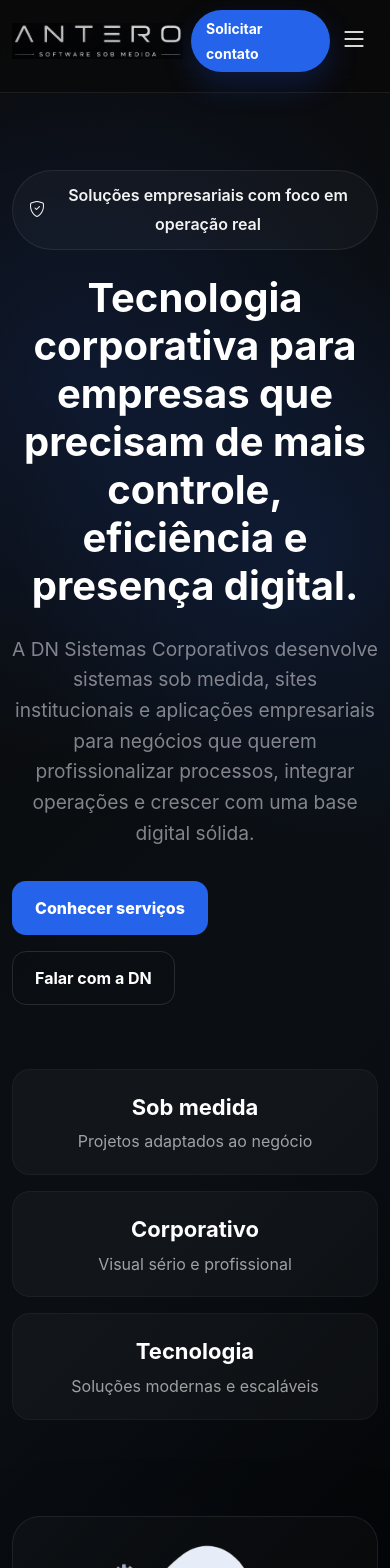
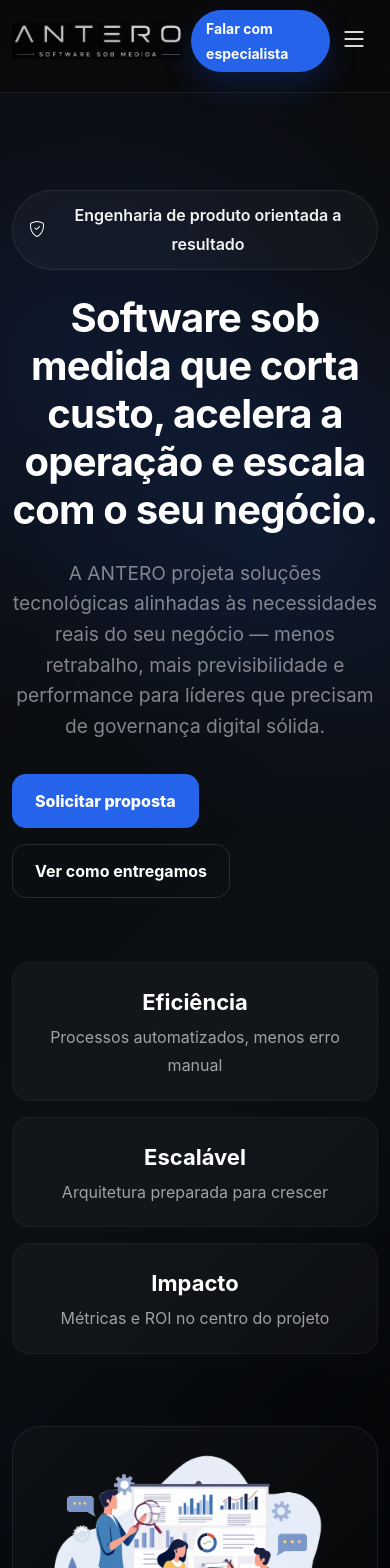
Before and after one commit to DavidEdsonDoNascimento/dnsistemas, a Next.js app: page / in a window 390 px wide. Shown: the top 1568 px of the page. Built offline with nearby package versions, Linux system fonts and the light colour scheme.

Commit message:
ajustes de layout

```diff
--- a/src/app/api/contact/route.ts
+++ b/src/app/api/contact/route.ts
@@ -43,10 +43,10 @@ export async function POST(request: Request) {
     from: process.env.MAIL_FROM!,
     to: [process.env.MAIL_TO!],
     replyTo: email,
-    subject: `[Contato Site] ${subject}`,
-    text: `Novo contato do site\n\nNome: ${name}\nE-mail: ${email}\nAssunto: ${subject}\n\nMensagem:\n${message}`,
+    subject: `[ANTERO Site] ${subject}`,
+    text: `Novo contato — site ANTERO\n\nNome: ${name}\nE-mail: ${email}\nAssunto: ${subject}\n\nMensagem:\n${message}`,
     html: `
-        <h2>Novo contato do site</h2>
+        <h2>Novo contato — site ANTERO</h2>
         <p><strong>Nome:</strong> ${escapeHtml(name)}</p>
         <p><strong>E-mail:</strong> ${escapeHtml(email)}</p>
         <p><strong>Assunto:</strong> ${escapeHtml(subject)}</p>
--- a/src/app/layout.tsx
+++ b/src/app/layout.tsx
@@ -12,8 +12,9 @@ import '@/assets/vendor/bootstrap-icons/bootstrap-icons.css'
 import ThemeRegistry from '@/theme/ThemeRegistry'
 
 export const metadata: Metadata = {
-  title: 'DN Sistemas Corporativos',
-  description: 'Soluções em sistemas corporativos, sites institucionais e aplicações empresariais.',
+  title: 'ANTERO — Software sob medida para empresas',
+  description:
+    'Soluções de software sob medida que reduzem custo operacional, aceleram processos e escalam com o seu negócio.',
   icons: {
     icon: '/favicon_v1.ico',
   },
--- a/src/app/page.tsx
+++ b/src/app/page.tsx
@@ -12,7 +12,7 @@ export default function Home() {
           <Link href="/" className="logo d-flex align-items-center text-decoration-none">
             <Image
               src="/antero_logo_header_cropped.png"
-              alt="Antero software sob medida"
+              alt="ANTERO — software sob medida"
               width={280}
               height={64}
               priority
@@ -41,7 +41,7 @@ export default function Home() {
           </nav>
 
           <a className={`btn-getstarted ${lc.landingHeaderCta}`} href="#contact">
-            Solicitar contato
+            Falar com especialista
           </a>
         </div>
       </header>
@@ -51,65 +51,64 @@ export default function Home() {
           <div className={lc.landingHeroGlow} />
 
           <div className="container position-relative">
-            <div className="row align-items-center gy-5">
+            <div className="row align-items-center gy-5 gx-lg-5">
               <div className="col-lg-6">
                 <div className="hero-content">
                   <div className={`mb-4 ${lc.landingBadge}`}>
                     <i className="bi bi-shield-check"></i>
-                    Soluções empresariais com foco em operação real
+                    Engenharia de produto orientada a resultado
                   </div>
 
                   <h1 className={lc.landingHeroTitle}>
-                    Tecnologia corporativa para empresas que precisam de mais controle, eficiência e presença
-                    digital.
+                    Software sob medida que corta custo, acelera a operação e escala com o seu negócio.
                   </h1>
 
                   <p className={lc.landingHeroLead}>
-                    A DN Sistemas Corporativos desenvolve sistemas sob medida, sites institucionais e aplicações
-                    empresariais para negócios que querem profissionalizar processos, integrar operações e crescer com
-                    uma base digital sólida.
+                    A ANTERO projeta soluções tecnológicas alinhadas às necessidades reais do seu negócio —
+                    menos retrabalho, mais previsibilidade e performance para líderes que precisam de governança
+                    digital sólida.
                   </p>
 
                   <div className="d-flex flex-wrap gap-3">
-                    <a href="#services" className={`btn ${lc.landingBtnPrimary}`}>
-                      Conhecer serviços
+                    <a href="#contact" className={`btn ${lc.landingBtnPrimary}`}>
+                      Solicitar proposta
                     </a>
 
-                    <a href="#contact" className={`btn ${lc.landingBtnGhost}`}>
-                      Falar com a DN
+                    <a href="#services" className={`btn ${lc.landingBtnGhost}`}>
+                      Ver como entregamos
                     </a>
                   </div>
 
-                  <div className="row mt-5 gy-3">
+                  <div className="row mt-5 gx-3 gy-3">
                     <div className="col-sm-4">
                       <div className={lc.landingStatCard}>
-                        <strong className={lc.landingStatTitle}>Sob medida</strong>
-                        <span className={lc.landingStatDesc}>Projetos adaptados ao negócio</span>
+                        <strong className={lc.landingStatTitle}>Eficiência</strong>
+                        <span className={lc.landingStatDesc}>Processos automatizados, menos erro manual</span>
                       </div>
                     </div>
 
                     <div className="col-sm-4">
                       <div className={lc.landingStatCard}>
-                        <strong className={lc.landingStatTitle}>Corporativo</strong>
-                        <span className={lc.landingStatDesc}>Visual sério e profissional</span>
+                        <strong className={lc.landingStatTitle}>Escalável</strong>
+                        <span className={lc.landingStatDesc}>Arquitetura preparada para crescer</span>
                       </div>
                     </div>
 
                     <div className="col-sm-4">
                       <div className={lc.landingStatCard}>
-                        <strong className={lc.landingStatTitle}>Tecnologia</strong>
-                        <span className={lc.landingStatDesc}>Soluções modernas e escaláveis</span>
+                        <strong className={lc.landingStatTitle}>Impacto</strong>
+                        <span className={lc.landingStatDesc}>Métricas e ROI no centro do projeto</span>
                       </div>
                     </div>
                   </div>
                 </div>
               </div>
 
-              <div className="col-lg-6">
+              <div className="col-lg-6 mt-4 mt-lg-0">
                 <div className={lc.landingHeroVisual}>
                   <img
                     src="/assets/img/illustration/illustration-14.webp"
-                    alt="DN Sistemas Corporativos"
+                    alt="Soluções de software ANTERO"
                     className={`img-fluid ${lc.landingHeroVisualImg}`}
                   />
                 </div>
@@ -120,50 +119,52 @@ export default function Home() {
 
         <section id="about" className={`section ${lc.landingSectionSoft}`}>
           <div className="container">
-            <div className="row align-items-center gy-5">
+            <div className="row align-items-center gy-5 gx-lg-5">
               <div className="col-lg-6">
                 <div className={lc.landingAboutFigure}>
                   <img
                     src="/assets/img/about/about-square-8.webp"
                     className={`img-fluid ${lc.landingAboutImg}`}
-                    alt="Sobre a DN Sistemas"
+                    alt="Sobre a ANTERO"
                   />
                 </div>
               </div>
 
               <div className="col-lg-6">
                 <div className={lc.landingAboutContent}>
-                  <span className={`d-inline-block ${lc.landingEyebrow}`}>Sobre a DN</span>
+                  <span className={`d-inline-block ${lc.landingEyebrow}`}>Por que ANTERO</span>
 
-                  <h2 className={lc.landingHeading2Tight}>Tecnologia aplicada à rotina real das empresas.</h2>
+                  <h2 className={lc.landingHeading2Tight}>
+                    Produto digital pensado como ativo estratégico — não apenas entrega pontual.
+                  </h2>
 
                   <p className={lc.landingParagraph}>
-                    A DN Sistemas Corporativos atua no desenvolvimento de soluções digitais com foco em estrutura,
-                    operação e presença profissional. Nosso trabalho é transformar necessidades reais em ferramentas
-                    úteis, estáveis e alinhadas ao negócio.
+                    Trabalhamos com empresas que exigem clareza, performance e segurança. Da descoberta à entrega,
+                    priorizamos o que reduz atrito na operação, melhora decisões e mantém sua stack preparada para
+                    evolução contínua.
                   </p>
 
                   <p className={lc.landingParagraphLoose}>
-                    Em vez de soluções genéricas, buscamos construir sistemas, interfaces e sites que transmitam
-                    confiança, agilizem processos e apoiem o crescimento da empresa com clareza e consistência.
+                    Você ganha ritmo de projeto enxuto, comunicação objetiva com o time técnico e código em padrões
+                    profissionais — pronto para time interno ou parceiros trabalharem no futuro.
                   </p>
 
-                  <div className="row gy-3">
+                  <div className="row gy-4 gx-3">
                     <div className="col-sm-6">
                       <div className={lc.landingCardWhite}>
-                        <h3 className={lc.landingMiniHeading}>Visão corporativa</h3>
+                        <h3 className={lc.landingMiniHeading}>Disciplina de negócio</h3>
                         <p className={lc.landingParagraphNoMargin}>
-                          Soluções pensadas para empresas que precisam de organização, imagem forte e processos
-                          confiáveis.
+                          Soluções ancoradas em fluxo real, KPIs e governança — sem promessas genéricas.
                         </p>
                       </div>
                     </div>
 
                     <div className="col-sm-6">
                       <div className={lc.landingCardWhite}>
-                        <h3 className={lc.landingMiniHeading}>Execução prática</h3>
+                        <h3 className={lc.landingMiniHeading}>Execução senior</h3>
                         <p className={lc.landingParagraphNoMargin}>
-                          Projetos orientados à implementação real, com foco em entrega, clareza e resultado.
+                          Do desenho da experiência à infraestrutura: menos ruído, mais previsibilidade no prazo e no
+                          investimento.
                         </p>
                       </div>
                     </div>
@@ -176,27 +177,27 @@ export default function Home() {
 
         <section id="services" className={`section ${lc.landingSectionWhite}`}>
           <div className="container">
-            <div className="text-center mb-5">
-              <span className={`d-inline-block ${lc.landingEyebrow}`}>Serviços</span>
+            <div className={`text-center ${lc.landingSectionIntroWide} ${lc.landingSectionIntro}`}>
+              <span className={`d-inline-block ${lc.landingEyebrow}`}>O que fazemos</span>
               <h2 className={lc.landingHeading2}>
-                Soluções desenvolvidas para fortalecer a base digital da sua empresa
+                Tecnologia sob medida com foco em resultado financeiro e operacional
               </h2>
               <p className={`${lc.landingParagraphCenter}`}>
-                Atuamos em frentes essenciais para empresas que precisam de mais eficiência, melhor apresentação
-                institucional e ferramentas alinhadas ao seu fluxo de trabalho.
+                Cada linha de código existe para responder a uma pergunta de negócio: como ganhar velocidade,
+                reduzir custo de erro e sustentar crescimento com sistemas estáveis?
               </p>
             </div>
 
-            <div className="row gy-4">
+            <div className="row gy-5 gx-lg-4">
               <div className="col-lg-4">
                 <div className={lc.landingServiceCard}>
                   <div className={lc.landingServiceIcon}>
                     <i className="bi bi-diagram-3"></i>
                   </div>
-                  <h3 className={lc.landingServiceTitle}>Sistemas Corporativos</h3>
+                  <h3 className={lc.landingServiceTitle}>Software corporativo sob medida</h3>
                   <p className={lc.landingParagraphNoMargin}>
-                    Desenvolvimento de sistemas sob medida para organizar processos, centralizar informações, reduzir
-                    retrabalho e apoiar a tomada de decisão.
+                    Plataformas internas que unificam dados, eliminam gargalos e dão traçabilidade à operação —
+                    menos planilhas paralelas, mais uma fonte única da verdade.
                   </p>
                 </div>
               </div>
@@ -206,10 +207,10 @@ export default function Home() {
                   <div className={lc.landingServiceIcon}>
                     <i className="bi bi-window-stack"></i>
                   </div>
-                  <h3 className={lc.landingServiceTitle}>Sites Institucionais</h3>
+                  <h3 className={lc.landingServiceTitle}>Presença institucional de alta conversão</h3>
                   <p className={lc.landingParagraphNoMargin}>
-                    Criação de sites profissionais com identidade sólida, navegação clara e apresentação confiável dos
-                    serviços e diferenciais da empresa.
+                    Sites e portais pensados como canal comercial sério — narrativa clara, performance e autoridade de
+                    marca para fechar ciclo com clientes enterprise e decisores exigentes.
                   </p>
                 </div>
               </div>
@@ -219,10 +220,10 @@ export default function Home() {
                   <div className={lc.landingServiceIcon}>
                     <i className="bi bi-phone"></i>
                   </div>
-                  <h3 className={lc.landingServiceTitle}>Aplicações Empresariais</h3>
+                  <h3 className={lc.landingServiceTitle}>Produtos mobile e omnicanalidade</h3>
                   <p className={lc.landingParagraphNoMargin}>
-                    Soluções web e mobile voltadas à operação, acompanhamento de atividades, integração entre setores e
-                    expansão digital do negócio.
+                    Aplicações conectadas ao seu ecossistema: times no campo ou remotos ganham velocidade sem abrir mão
+                    de segurança, políticas e auditoria corporativa.
                   </p>
                 </div>
               </div>
@@ -233,16 +234,17 @@ export default function Home() {
         <section className={`section ${lc.landingSectionPadBottom}`}>
           <div className="container">
             <div className={lc.landingRibbon}>
-              <div className="row align-items-center gy-4">
+              <div className="row align-items-center gy-4 gx-lg-4">
                 <div className="col-lg-8">
-                  <h2 className={lc.landingRibbonTitle}>Sua empresa precisa de uma base digital mais forte?</h2>
+                  <h2 className={lc.landingRibbonTitle}>Pronto para transformar tecnologia em vantagem competitiva?</h2>
                   <p className={lc.landingRibbonText}>
-                    Podemos estruturar uma solução institucional ou corporativa alinhada ao momento do seu negócio.
+                    Agenda uma conversa objetiva para mapearmos cenário atual, pontos de alavanca e próximo passo
+                    viável para o seu time.
                   </p>
                 </div>
                 <div className="col-lg-4 text-lg-end">
                   <a href="#contact" className={`btn ${lc.landingRibbonBtn}`}>
-                    Solicitar orçamento
+                    Agendar análise
                   </a>
                 </div>
               </div>
@@ -252,24 +254,25 @@ export default function Home() {
 
         <section id="contact" className={`section ${lc.landingSectionSoft}`}>
           <div className="container">
-            <div className="text-center mb-5">
+            <div className={`text-center ${lc.landingSectionIntroWide} ${lc.landingSectionIntro}`}>
               <span className={`d-inline-block ${lc.landingEyebrow}`}>Contato</span>
-              <h2 className={lc.landingHeading2}>Vamos conversar sobre o que sua empresa precisa</h2>
+              <h2 className={lc.landingHeading2}>Fale diretamente com quem vai conduzir o seu projeto</h2>
               <p className={lc.landingParagraphCenter}>
-                Entre em contato para apresentar seu cenário, suas metas e o tipo de solução que você busca.
+                Descreva o contexto da empresa e o problema que você precisa resolver. Retornamos com próximos passos
+                e formato de trabalho mais adequados.
               </p>
             </div>
 
-            <div className="row gy-4">
+            <div className="row gy-5 gx-lg-5">
               <div className="col-lg-5">
                 <div className={lc.landingContactInfo}>
-                  <div className="d-flex align-items-start mb-4">
+                  <div className="d-flex align-items-start mb-5">
                     <div className={lc.landingContactIcon}>
                       <i className="bi bi-envelope"></i>
                     </div>
                     <div>
                       <h3 className={lc.landingMiniHeadingSm}>E-mail</h3>
-                      <p className={lc.landingParagraphNoMargin}>contato@dnsistemas.com.br</p>
+                      <p className={lc.landingParagraphNoMargin}>contato@antero.tech</p>
                     </div>
                   </div>
 
@@ -280,7 +283,7 @@ export default function Home() {
                     <div>
                       <h3 className={lc.landingMiniHeadingSm}>WhatsApp</h3>
                       <p className={lc.landingParagraphNoMargin}>
-                        Atendimento direto para orçamento e alinhamento inicial do projeto.
+                        Canal rápido para alinhar urgência de negócio, escopo inicial e formato de engajamento da ANTERO.
                       </p>
                     </div>
                   </div>
@@ -300,7 +303,8 @@ export default function Home() {
       <footer id="footer" className={`footer ${lc.landingFooter}`}>
         <div className="container text-center">
           <p className={lc.landingFooterText}>
-            © <strong className={lc.landingFooterStrong}>DN Sistemas Corporativos</strong>. Todos os direitos reservados.
+            © {new Date().getFullYear()}{' '}
+            <strong className={lc.landingFooterStrong}>ANTERO</strong>. Todos os direitos reservados.
           </p>
         </div>
       </footer>
--- a/src/assets/css/main.css
+++ b/src/assets/css/main.css
@@ -4210,7 +4210,7 @@ section,
 .starter-section {
   /* Add your styles here */
 }
-/* ===== DN Sistemas — apenas fontes; cores ficam nos :root (--dn-* + aliases) ===== */
+/* ===== ANTERO — fontes; cores em :root (--dn-* + aliases) ===== */
 :root {
   --default-font: "Inter", system-ui, -apple-system, "Segoe UI", Roboto, "Helvetica Neue", Arial, sans-serif;
   --heading-font: "Inter", system-ui, -apple-system, "Segoe UI", Roboto, "Helvetica Neue", Arial, sans-serif;
--- a/src/components/Header/index.tsx
+++ b/src/components/Header/index.tsx
@@ -20,7 +20,7 @@ export function Header() {
         <Link href="/" className={lc.landingPlainLink}>
           <Image
             src="/antero_logo_header_croppezd.png"
-            alt="Antero software sob medida"
+            alt="ANTERO — software sob medida"
             width={280}
             height={64}
             priority
@@ -47,7 +47,7 @@ export function Header() {
         </Box>
 
         <Button variant="contained" color="primary">
-          Solicitar Análise
+          Agendar análise
         </Button>
       </Toolbar>
     </AppBar>
--- a/src/components/contact-form.tsx
+++ b/src/components/contact-form.tsx
@@ -39,17 +39,18 @@ export default function ContactForm() {
       const payload = (await response.json()) as { message?: string }
 
       if (!response.ok) {
-        throw new Error(payload.message ?? 'Nao foi possivel enviar sua mensagem agora.')
+        throw new Error(payload.message ?? 'Não foi possível enviar sua mensagem agora.')
       }
 
       setStatus({
         type: 'success',
-        message: 'Mensagem enviada com sucesso. Em breve entraremos em contato.',
+        message:
+          'Recebemos sua solicitação. Em breve um especialista ANTERO entra em contato com próximos passos.',
       })
       setFormData(initialFormData)
     } catch (error) {
       const message =
-        error instanceof Error ? error.message : 'Ocorreu um erro ao enviar a mensagem.'
+        error instanceof Error ? error.message : 'Erro ao enviar. Tente novamente ou use outro canal.'
       setStatus({ type: 'error', message })
     } finally {
       setIsSubmitting(false)
@@ -62,7 +63,7 @@ export default function ContactForm() {
         <input
           type="text"
           className={`form-control ${lc.formControlLanding}`}
-          placeholder="Seu nome"
+          placeholder="Nome completo"
           value={formData.name}
           onChange={(event) => setFormData((prev) => ({ ...prev, name: event.target.value }))}
           required
@@ -73,7 +74,7 @@ export default function ContactForm() {
         <input
           type="email"
           className={`form-control ${lc.formControlLanding}`}
-          placeholder="Seu e-mail"
+          placeholder="E-mail corporativo"
           value={formData.email}
           onChange={(event) => setFormData((prev) => ({ ...prev, email: event.target.value }))}
           required
@@ -84,7 +85,7 @@ export default function ContactForm() {
         <input
           type="text"
           className={`form-control ${lc.formControlLanding}`}
-          placeholder="Assunto"
+          placeholder="Ex.: sistema interno / site institucional / app operacional"
           value={formData.subject}
           onChange={(event) => setFormData((prev) => ({ ...prev, subject: event.target.value }))}
           required
@@ -95,7 +96,7 @@ export default function ContactForm() {
         <textarea
           className={`form-control ${lc.textareaLanding}`}
           rows={6}
-          placeholder="Descreva o que sua empresa precisa"
+          placeholder="Objetivos de negócio, público-alvo interno/externo, prazos e integrações relevantes."
           value={formData.message}
           onChange={(event) => setFormData((prev) => ({ ...prev, message: event.target.value }))}
           required
@@ -108,7 +109,7 @@ export default function ContactForm() {
           className={`btn ${lc.formSubmitLanding}`}
           disabled={isSubmitting}
         >
-          {isSubmitting ? 'Enviando...' : 'Enviar mensagem'}
+          {isSubmitting ? 'Enviando...' : 'Solicitar proposta'}
         </button>
       </div>
 
--- a/src/theme/landing-root.css
+++ b/src/theme/landing-root.css
@@ -52,9 +52,9 @@
   --dn-radius-hero: 26px;
   --dn-radius-xxl: 28px;
   --dn-radius-pill: 999px;
-  --dn-section-y: 96px;
-  --dn-hero-pt: 170px;
-  --dn-hero-pb: 110px;
+  --dn-section-y: 120px;
+  --dn-hero-pt: 190px;
+  --dn-hero-pb: 132px;
   --dn-carousel-muted: rgba(255, 255, 255, 0.85);
   --dn-carousel-g1: linear-gradient(135deg, #0a0a0a 0%, #0b0f14 100%);
   --dn-carousel-g2: linear-gradient(135deg, #0b0f14 0%, #050505 100%);
--- a/src/theme/landing.module.css
+++ b/src/theme/landing.module.css
@@ -59,15 +59,28 @@
 
 .landingHeroTitle {
   color: var(--dn-nav-icon);
-  max-width: 760px;
-  margin-bottom: 24px;
+  max-width: 720px;
+  margin-bottom: 28px;
+  letter-spacing: -0.02em;
+  line-height: 1.12;
+}
+
+.landingSectionIntro {
+  margin-bottom: 4rem;
+}
+
+.landingSectionIntroWide {
+  max-width: min(42rem, 92vw);
+  margin-left: auto;
+  margin-right: auto;
 }
 
 .landingHeroLead {
   color: var(--dn-overlay-muted);
-  font-size: 1.08rem;
-  max-width: 640px;
-  margin-bottom: 34px;
+  font-size: clamp(1.05rem, 1.05rem + 0.2vw, 1.2rem);
+  line-height: 1.65;
+  max-width: 560px;
+  margin-bottom: 40px;
 }
 
 .landingBtnPrimary {
@@ -88,7 +101,7 @@
 }
 
 .landingStatCard {
-  padding: 18px 20px;
+  padding: 20px 22px;
   border-radius: var(--dn-radius-md);
   background: var(--dn-glass-bg);
   border: 1px solid var(--dn-glass-border-weak);
@@ -140,8 +153,8 @@
 
 .landingEyebrow {
   display: inline-block;
-  margin-bottom: 18px;
-  padding: 8px 14px;
+  margin-bottom: 20px;
+  padding: 8px 16px;
   border-radius: var(--dn-radius-pill);
   background: var(--dn-chip-blue-bg);
   color: var(--dn-secondary);
@@ -154,12 +167,16 @@
 
 .landingHeading2 {
   color: var(--dn-primary);
-  margin-bottom: 16px;
+  margin-bottom: 20px;
+  letter-spacing: -0.025em;
+  line-height: 1.15;
 }
 
 .landingHeading2Tight {
   color: var(--dn-primary);
-  margin-bottom: 20px;
+  margin-bottom: 24px;
+  letter-spacing: -0.025em;
+  line-height: 1.18;
 }
 
 .landingParagraph {
@@ -174,8 +191,10 @@
 
 .landingParagraphCenter {
   color: var(--dn-muted);
-  max-width: 760px;
+  max-width: 42rem;
   margin: 0 auto;
+  line-height: 1.75;
+  font-size: 1.05rem;
 }
 
 .landingParagraphNoMargin {
@@ -199,7 +218,7 @@
   background: var(--dn-service-card-bg);
   border: 1px solid var(--dn-border);
   border-radius: var(--dn-radius-lg);
-  padding: 22px;
+  padding: 28px 26px;
   height: 100%;
 }
 
@@ -217,7 +236,7 @@
   background: var(--dn-service-card-bg);
   border: 1px solid var(--dn-border);
   border-radius: var(--dn-radius-xl);
-  padding: 28px;
+  padding: 36px 32px;
   height: 100%;
   box-shadow: var(--dn-shadow-card);
 }
@@ -237,19 +256,24 @@
 .landingServiceTitle {
   color: var(--dn-primary);
   margin-bottom: 14px;
+  font-size: 1.35rem;
+  font-weight: 700;
 }
 
 .landingRibbon {
   background: var(--dn-gradient-cta);
   border-radius: 30px;
-  padding: 42px 36px;
+  padding: clamp(44px, 5vw, 56px) clamp(36px, 4vw, 52px);
   color: var(--dn-nav-icon);
   box-shadow: var(--dn-shadow-cta-ribbon);
 }
 
 .landingRibbonTitle {
   color: var(--dn-nav-icon);
-  margin-bottom: 12px;
+  margin-bottom: 14px;
+  letter-spacing: -0.02em;
+  line-height: 1.2;
+  font-weight: 700;
 }
 
 .landingRibbonText {
--- a/src/theme/landingTokens.ts
+++ b/src/theme/landingTokens.ts
@@ -79,9 +79,9 @@ export const landingTokens = {
   },
 
   spacing: {
-    sectionY: 96,
-    heroTopPad: 170,
-    heroBottomPad: 110,
+    sectionY: 120,
+    heroTopPad: 190,
+    heroBottomPad: 132,
   },
 
   carousel: {
```
Also changed, not shown: src/components/HeroCarousel/index.tsx (+15 -15 lines), 1 other file (tests, documents, lock files or other folders).
